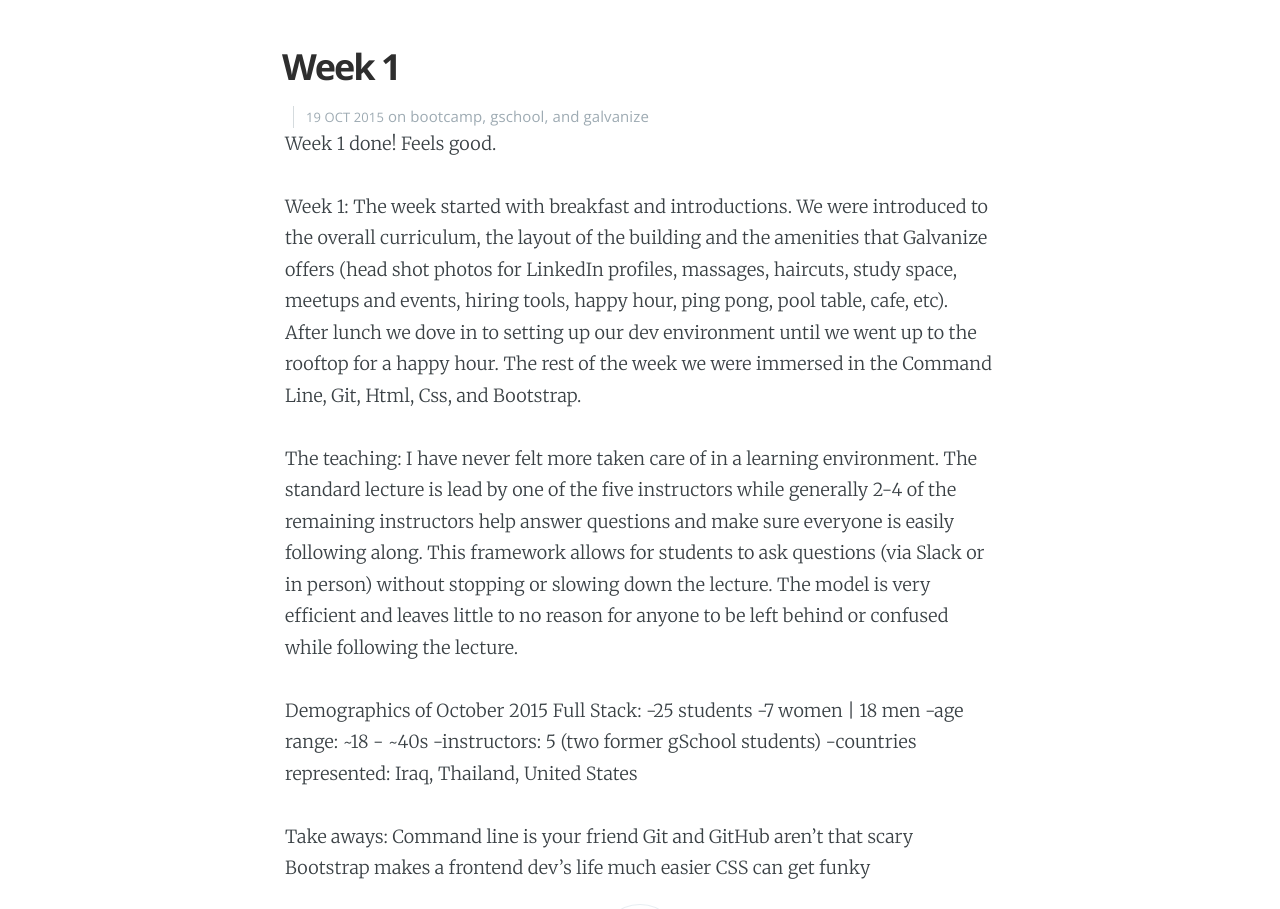
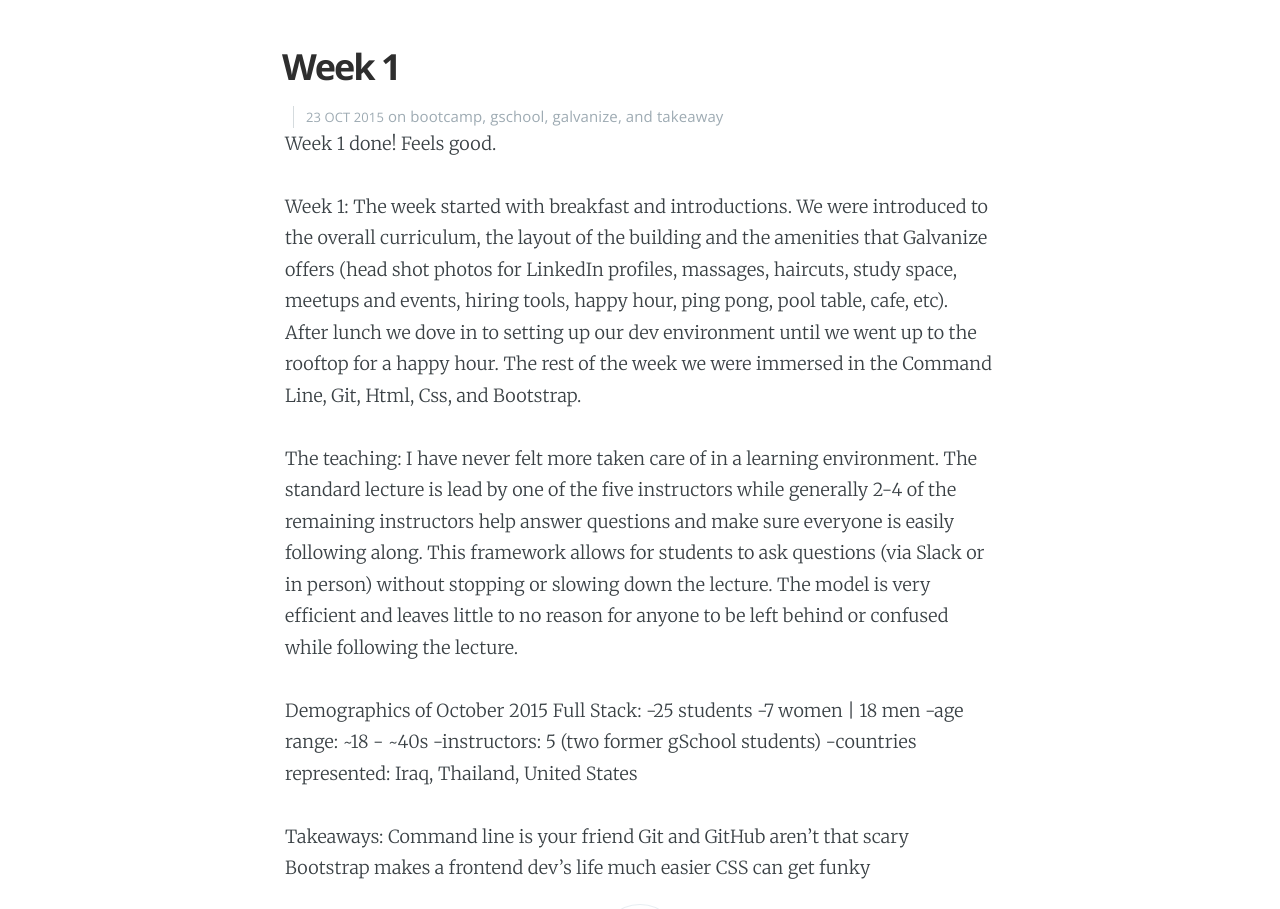
Before and after one commit to bluesyeti/bluesyeti.github.io, a Jekyll site: the page built from _posts/2015-10-23-week-one.markdown, in a window 1280 px wide. Shown: the part 132-1041 px from the top of the page. Built offline with Jekyll 4.4.1, drawn with Linux system fonts in a browser that asks for light colours; Markdown is read by kramdown in place of the engine named in the settings.

Commit message:
changed the date and edited takeaways

```diff
--- a/_posts/2015-10-23-week-one.markdown
+++ b/_posts/2015-10-23-week-one.markdown
@@ -1,8 +1,8 @@
 ---
 layout: post
 title:  "Week 1"
-date:   2015-10-19 09:00:00
-categories: bootcamp gschool galvanize
+date:   2015-10-23 09:00:00
+categories: bootcamp gschool galvanize takeaway
 ---
 Week 1 done! Feels good.
 
@@ -17,7 +17,7 @@
 -instructors: 5 (two former gSchool students)
 -countries represented: Iraq, Thailand, United States
 
-Take aways:
+Takeaways:
 Command line is your friend
 Git and GitHub aren't that scary
 Bootstrap makes a frontend dev's life much easier
```
